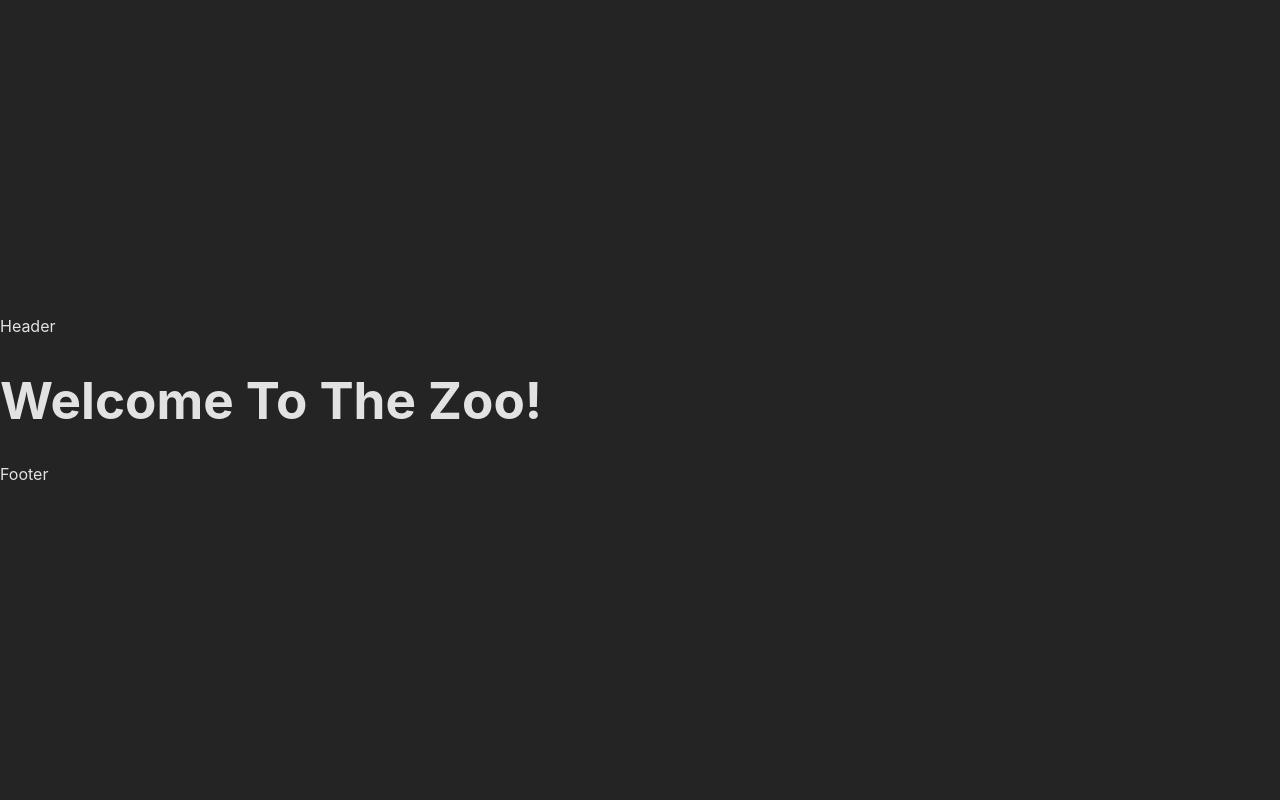
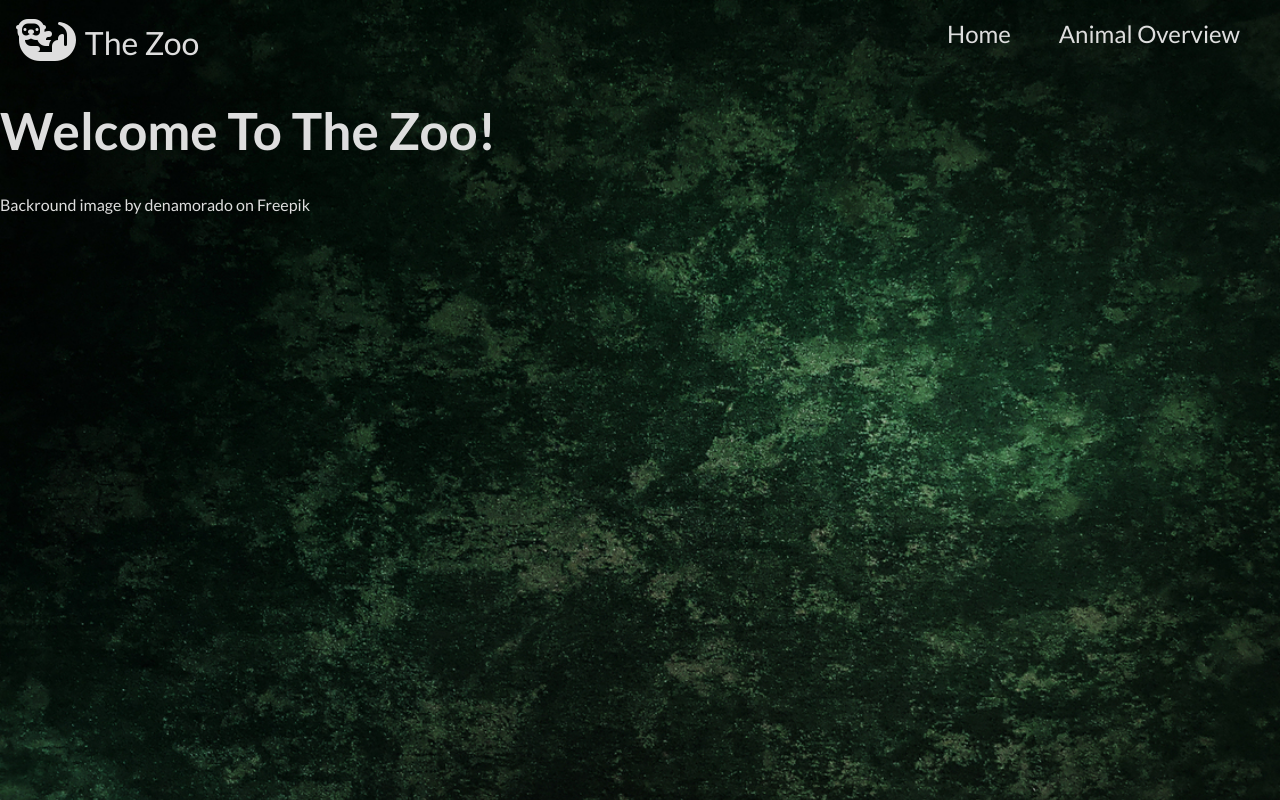
Before and after one commit to emiliamassing/The-Zoo, a React (Vite) app: page / in a window 1280 px wide. Built offline with nearby package versions, Linux system fonts and the light colour scheme.

Commit message:
✨ 💄 Added functioning menu bar, bg image and styling

```diff
--- a/index.html
+++ b/index.html
@@ -4,6 +4,10 @@
     <meta charset="UTF-8">
     <link rel="icon" type="image/svg+xml" href="/vite.svg">
     <meta name="viewport" content="width=device-width, initial-scale=1.0">
+    <script src="https://kit.fontawesome.com/ca30850514.js" crossorigin="anonymous"></script>
+    <link rel="preconnect" href="https://fonts.googleapis.com">
+    <link rel="preconnect" href="https://fonts.gstatic.com" crossorigin>
+    <link href="https://fonts.googleapis.com/css2?family=Lato:ital,wght@0,100;0,300;0,400;0,700;0,900;1,100;1,300;1,400;1,900&display=swap" rel="stylesheet">
     <title>The Zoo</title>
   </head>
   <body>
--- a/src/components/MainContent.tsx
+++ b/src/components/MainContent.tsx
@@ -1,13 +1,16 @@
 import { Outlet } from "react-router-dom";
+import { MenuBar } from "./MenuBar";
 
 export function MainContent() {
     return(
         <>
-            <header>Header</header>
+            <header><MenuBar></MenuBar></header>
             <main>
                 <Outlet></Outlet>
             </main>
-            <footer>Footer</footer>
+            <footer>
+                <a href="https://www.freepik.com/free-photo/abstract-green-grunge-background_4037904.htm#query=dark%20green%20background&position=0&from_view=keyword&track=ais">Backround image by denamorado</a> on Freepik
+            </footer>
         </>
     );
 }
--- /dev/null
+++ b/src/components/MenuBar.tsx
@@ -0,0 +1,18 @@
+import { Link } from "react-router-dom";
+
+export function MenuBar() {
+    return (
+        <nav>
+            <i className="fa-solid fa-otter"></i>
+            <span>The Zoo</span>
+            <ul>
+                <li>
+                    <Link to="/">Home</Link>
+                </li>
+                <li>
+                    <Link to="/animals">Animal Overview</Link>
+                </li>
+            </ul>
+        </nav>
+    )
+}
--- a/src/style/_index.scss
+++ b/src/style/_index.scss
@@ -1,11 +1,13 @@
+@use './utils/variables' as var;
+
 :root {
-  font-family: Inter, system-ui, Avenir, Helvetica, Arial, sans-serif;
   line-height: 1.5;
   font-weight: 400;
 
   color-scheme: light dark;
-  color: rgba(255, 255, 255, 0.87);
-  background-color: #242424;
+  color: var.$textColor;
+  background-image: url(../assets/wallpaper.jpg);
+  background-size: cover;
 
   font-synthesis: none;
   text-rendering: optimizeLegibility;
@@ -14,21 +16,57 @@
   -webkit-text-size-adjust: 100%;
 }
 
-a {
-  font-weight: 500;
-  color: #646cff;
-  text-decoration: inherit;
-}
-a:hover {
-  color: #535bf2;
+body {
+  font-family: var.$fontFamily;
+  margin: 0;
+  min-width: 100vw;
+  min-height: 100vh;
+
+  a{
+    color: var.$textColor;
+    text-decoration: none;
+  }
 }
 
-body {
-  margin: 0;
-  display: flex;
-  place-items: center;
-  min-width: 320px;
-  min-height: 100vh;
+header {
+  nav {
+    display: flex;
+    flex-direction: row;
+    justify-content: space-between;
+    position: relative;
+    font-family: var.$fontFamily;
+
+    i{
+      margin-top: 1rem;
+      margin-left: 1rem;
+      font-size: 3em;
+      vertical-align: middle;
+    }
+
+    span {
+      position: absolute;
+      font-size: 2rem;
+      left: 5.3rem;
+      top: 1.2rem;
+    }
+
+    ul {
+      display: flex;
+      margin-right: 2.5em;
+      li {
+        list-style-type: none;
+        margin-left: 3em;
+
+        a{
+          font-size: 1.5rem;
+
+          &:hover {
+            text-decoration: underline;
+          }
+        }
+      }
+    }
+  }
 }
 
 h1 {
--- /dev/null
+++ b/src/style/utils/_variables.scss
@@ -0,0 +1,2 @@
+$textColor: #dedede;
+$fontFamily: 'Lato', sans-serif;
```
Also changed, not shown: src/assets/wallpaper.jpg (added).
